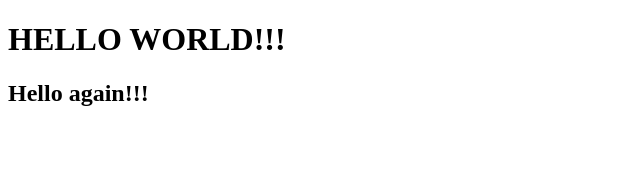
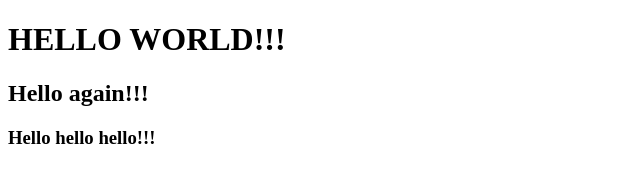
Before and after one commit to Aditya-9804/Project0, a plain HTML site: page hello.html in a window 1280 px wide. Shown: the whole page, without its empty margins (0-640 px from the left). Drawn offline with Linux system fonts and the light colour scheme.

Commit message:
Update hello.html

```diff
--- a/hello.html
+++ b/hello.html
@@ -4,7 +4,8 @@
 		<title>My Web page</title>
 	</head>
 <body>
-		<h1>HELLO WORLD!!!</h1>
+	<h1>HELLO WORLD!!!</h1>
 	<h2>Hello again!!!</h2>
+	<h3>Hello hello hello!!!</h3>
 </body>
 </html>
```
